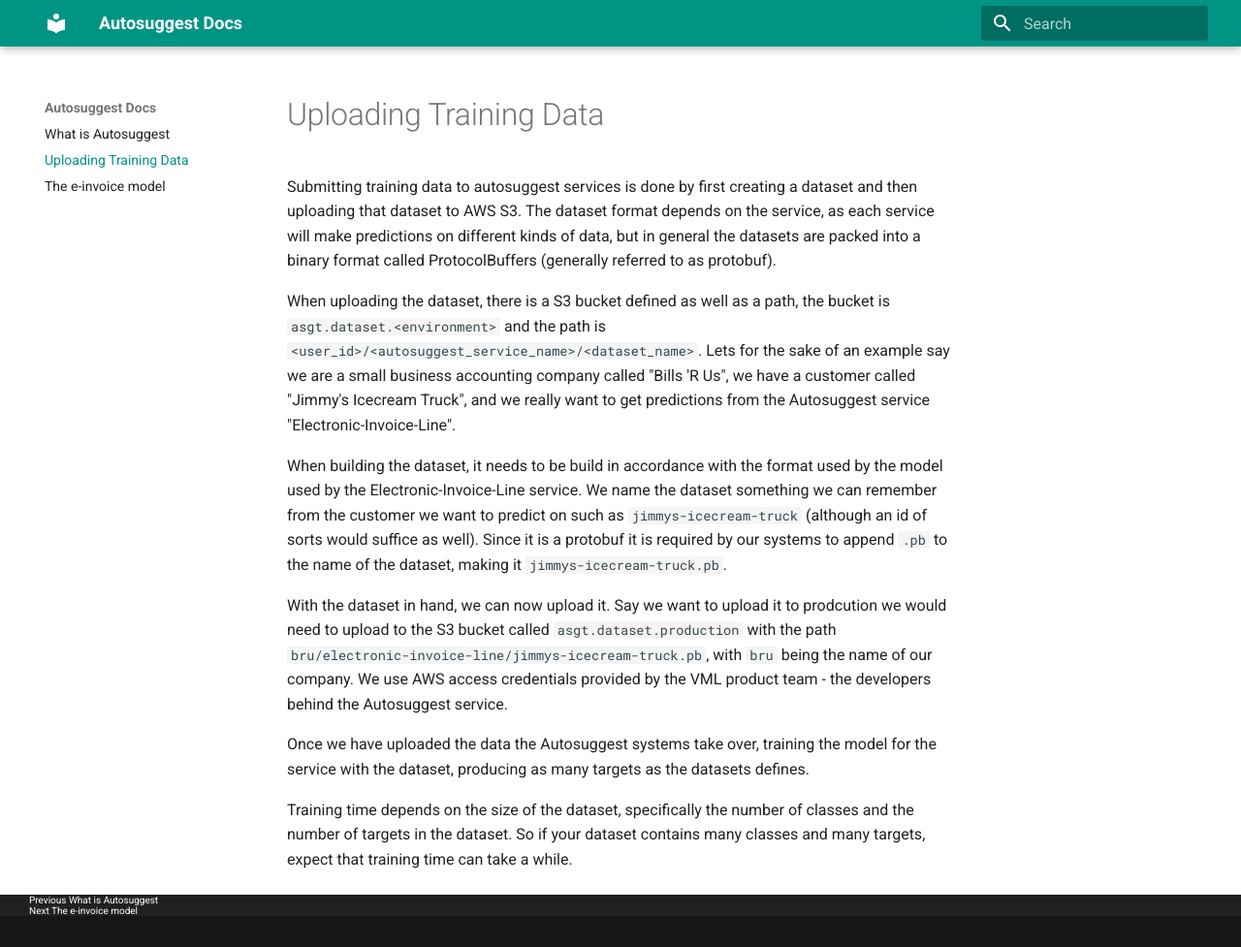
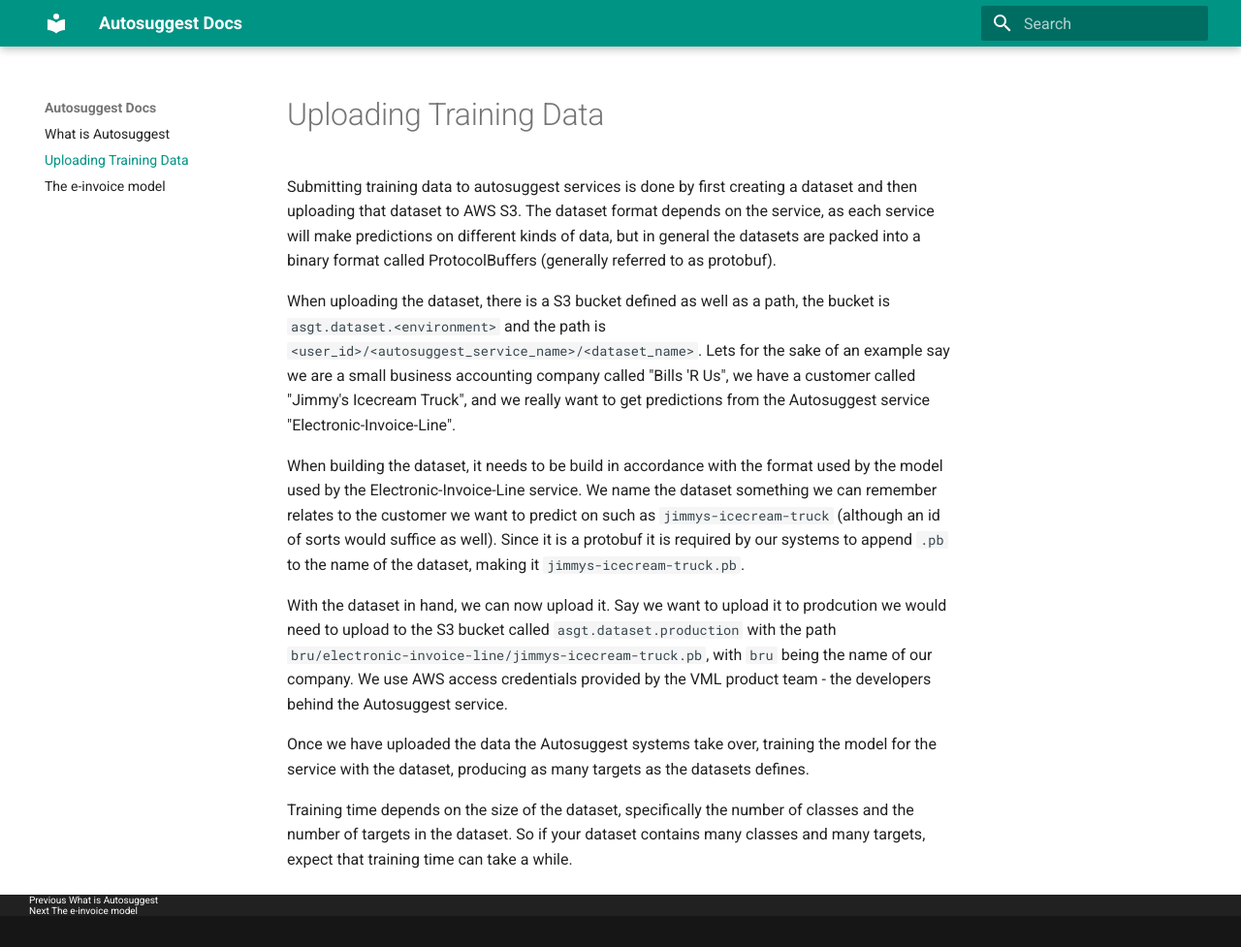
Before and after one commit to e-conomic/vml-docs, an MkDocs documentation site: the page built from docs/data_upload.md, in a window 1280 px wide and 977 px high. Shown: the whole window at 97% size. Built offline with MkDocs 1.6.1 and Material for MkDocs 9.7.7, drawn with Linux system fonts in a browser that asks for light colours; old or Windows-style settings are respelled for this version of MkDocs.

Commit message:
Refined sentence about dataset names

```diff
--- a/docs/data_upload.md
+++ b/docs/data_upload.md
@@ -6,7 +6,7 @@
 When uploading the dataset, there is a S3 bucket defined as well as a path, the bucket is `asgt.dataset.<environment>` and the path is `<user_id>/<autosuggest_service_name>/<dataset_name>`.
 Lets for the sake of an example say we are a small business accounting company called "Bills 'R Us", we have a customer called "Jimmy's Icecream Truck", and we really want to get predictions from the Autosuggest service "Electronic-Invoice-Line".
 
-When building the dataset, it needs to be build in accordance with the format used by the model used by the Electronic-Invoice-Line service. We name the dataset something we can remember from the customer we want to predict on such as `jimmys-icecream-truck` (although an id of sorts would suffice as well). Since it is a protobuf it is required by our systems to append `.pb` to the name of the dataset, making it `jimmys-icecream-truck.pb`.
+When building the dataset, it needs to be build in accordance with the format used by the model used by the Electronic-Invoice-Line service. We name the dataset something we can remember relates to the customer we want to predict on such as `jimmys-icecream-truck` (although an id of sorts would suffice as well). Since it is a protobuf it is required by our systems to append `.pb` to the name of the dataset, making it `jimmys-icecream-truck.pb`.
 
 With the dataset in hand, we can now upload it. Say we want to upload it to prodcution we would need to upload to the S3 bucket called `asgt.dataset.production` with the path `bru/electronic-invoice-line/jimmys-icecream-truck.pb`, with `bru` being the name of our company.
 We use AWS access credentials provided by the VML product team - the developers behind the Autosuggest service.
```
